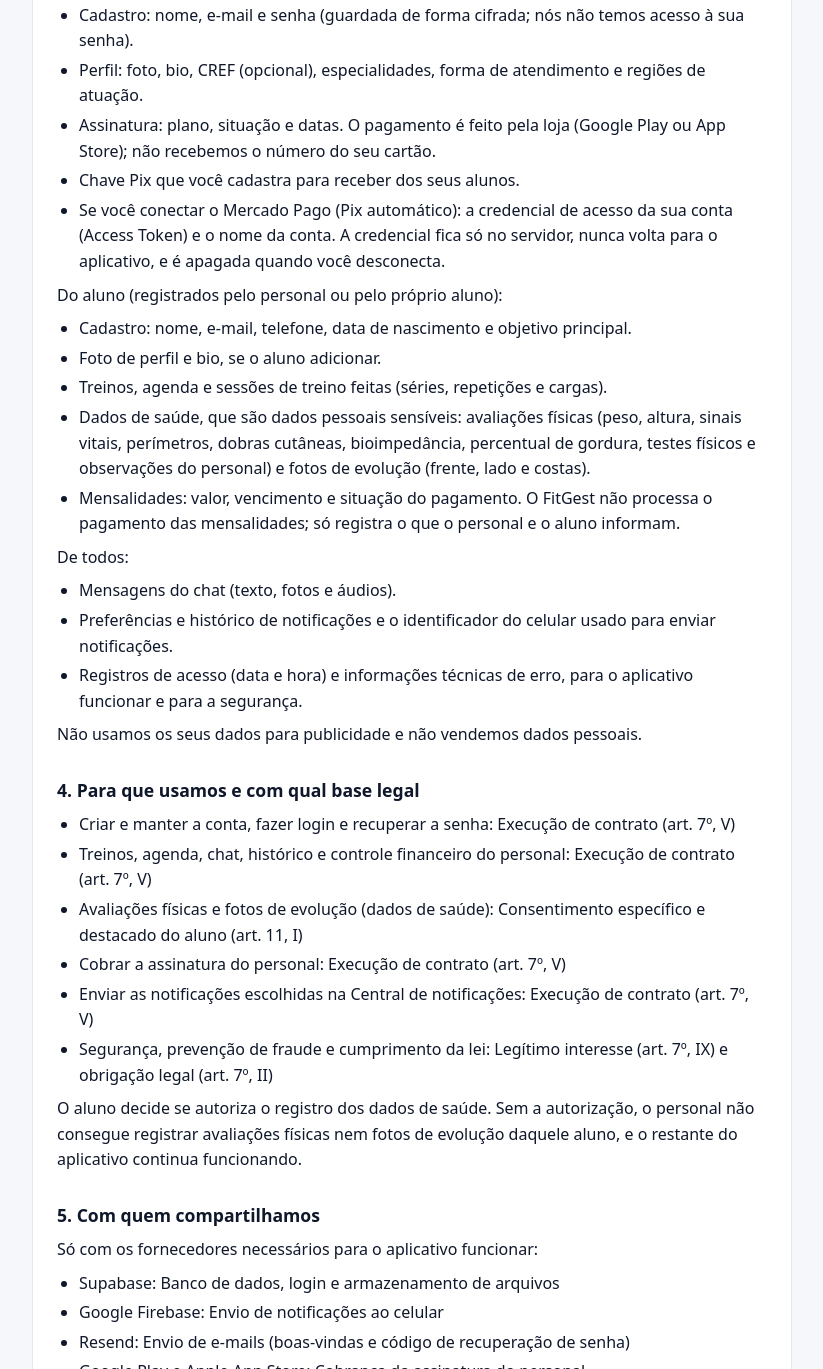
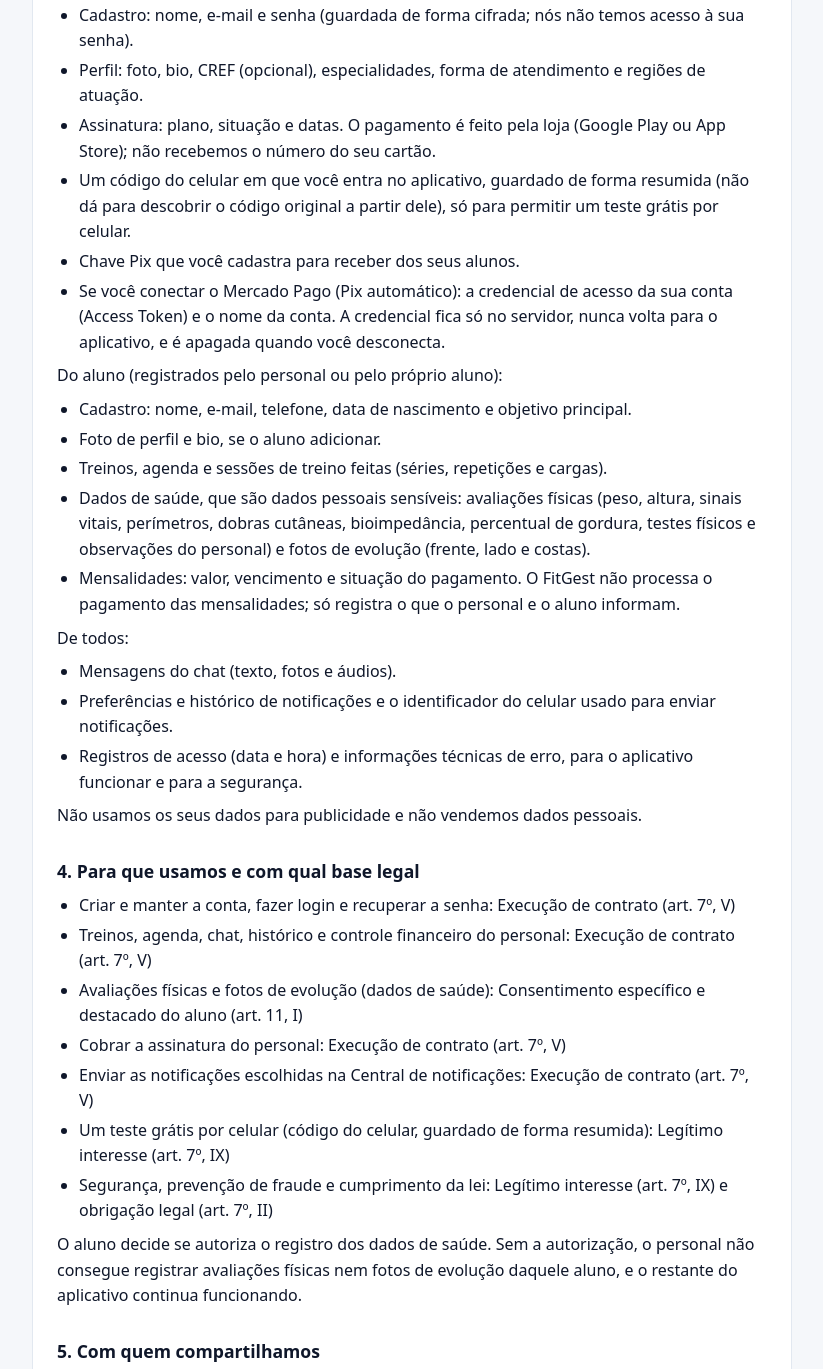
Before and after one commit to ZyamHunter/fitgest-legal, a plain HTML site: page privacidade.html in a window 1280 px wide. Shown: the part 879-2248 px from the top of the page, without its empty margins (228-1051 px from the left). Drawn offline with Linux system fonts and the light colour scheme.

Commit message:
Política e termos: um teste grátis por celular

```diff
--- a/privacidade.html
+++ b/privacidade.html
@@ -43,6 +43,7 @@
 <li>Cadastro: nome, e-mail e senha (guardada de forma cifrada; nós não temos acesso à sua senha).</li>
 <li>Perfil: foto, bio, CREF (opcional), especialidades, forma de atendimento e regiões de atuação.</li>
 <li>Assinatura: plano, situação e datas. O pagamento é feito pela loja (Google Play ou App Store); não recebemos o número do seu cartão.</li>
+<li>Um código do celular em que você entra no aplicativo, guardado de forma resumida (não dá para descobrir o código original a partir dele), só para permitir um teste grátis por celular.</li>
 <li>Chave Pix que você cadastra para receber dos seus alunos.</li>
 <li>Se você conectar o Mercado Pago (Pix automático): a credencial de acesso da sua conta (Access Token) e o nome da conta. A credencial fica só no servidor, nunca volta para o aplicativo, e é apagada quando você desconecta.</li>
 </ul>
@@ -68,6 +69,7 @@
 <li>Avaliações físicas e fotos de evolução (dados de saúde): Consentimento específico e destacado do aluno (art. 11, I)</li>
 <li>Cobrar a assinatura do personal: Execução de contrato (art. 7º, V)</li>
 <li>Enviar as notificações escolhidas na Central de notificações: Execução de contrato (art. 7º, V)</li>
+<li>Um teste grátis por celular (código do celular, guardado de forma resumida): Legítimo interesse (art. 7º, IX)</li>
 <li>Segurança, prevenção de fraude e cumprimento da lei: Legítimo interesse (art. 7º, IX) e obrigação legal (art. 7º, II)</li>
 </ul>
 <p>O aluno decide se autoriza o registro dos dados de saúde. Sem a autorização, o personal não consegue registrar avaliações físicas nem fotos de evolução daquele aluno, e o restante do aplicativo continua funcionando.</p>
```
Also changed, not shown: termos.html (+1 -1 lines).
